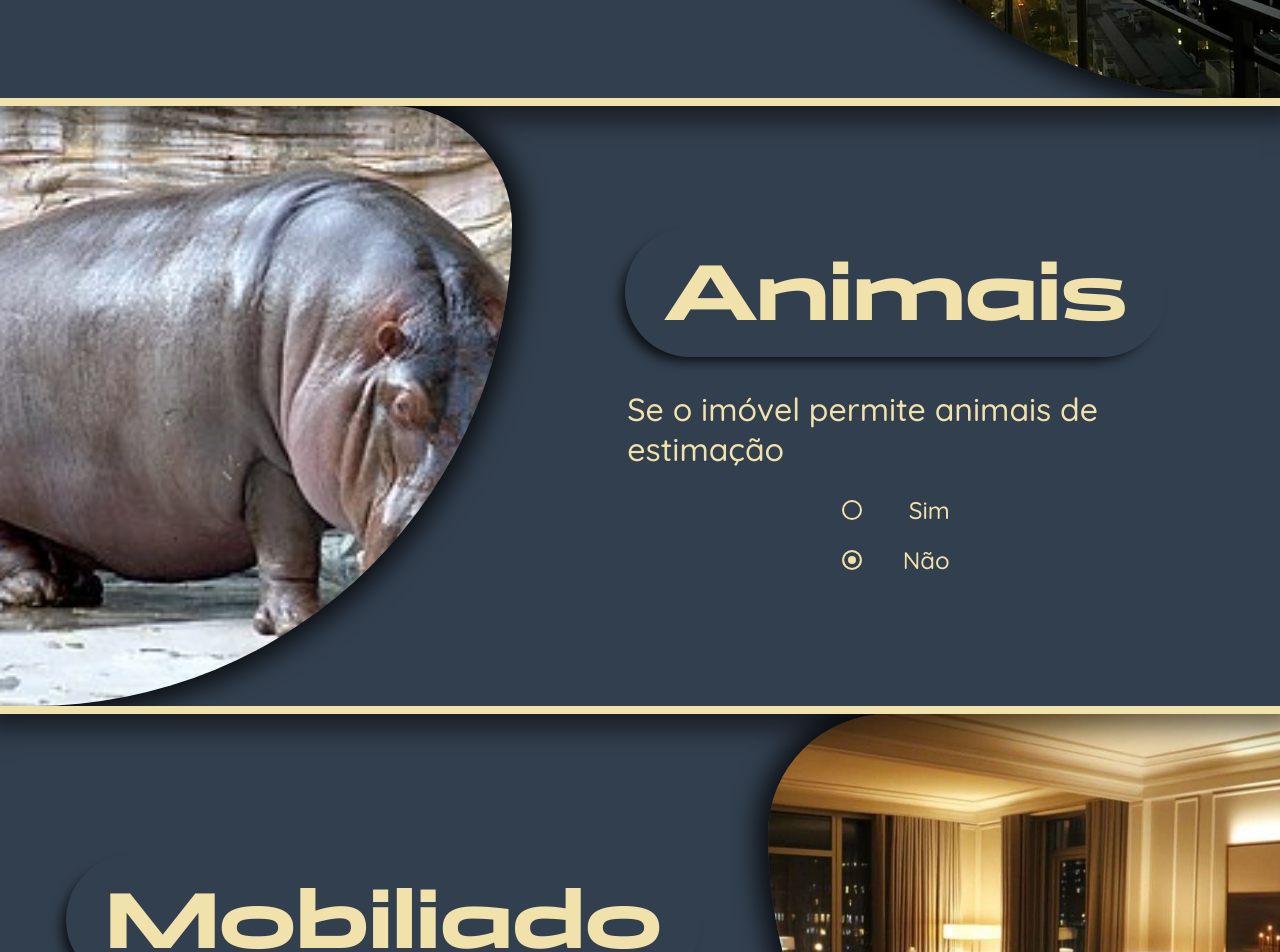
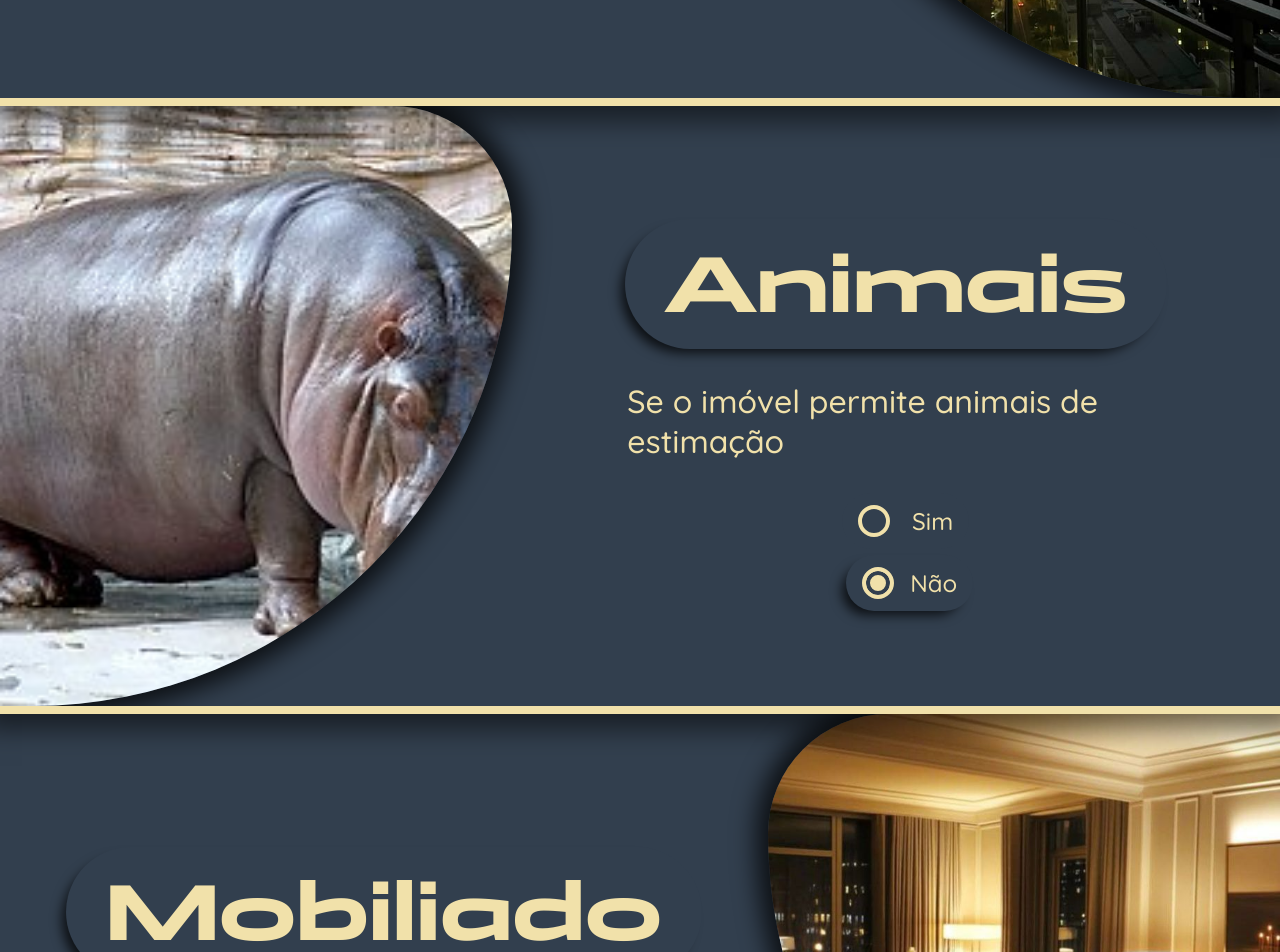
Before and after one commit to Dokiemon/Avaliador-Imobiliario, a Flask app: page / in a window 1280 px wide. Shown: the part 3422-4374 px from the top of the page. Run offline with Flask 3, Linux system fonts and the light colour scheme.

Commit message:
quase terminando

```diff
--- a/static/script.js
+++ b/static/script.js
@@ -22,7 +22,7 @@ async function send(){
         console.log('Success:', data);
         let predictedRent = data.predicted_rent;
         let formattedRent = new Intl.NumberFormat('pt-BR', { minimumFractionDigits: 2, maximumFractionDigits: 2 }).format(predictedRent);
-        document.querySelector(".result").innerHTML = `Predicted Rent: ${formattedRent}`;
+        document.querySelector(".result").innerHTML = `${formattedRent}`;
     })
     .catch((error) => {
         console.error('Error:', error);
--- a/static/style.css
+++ b/static/style.css
@@ -157,17 +193,28 @@ header {
 .radio-group {
     display: grid;
     width: 20%;
+    grid-gap: 2vh;
     grid-template-columns: 1fr;
     grid-template-rows: 6.25vh 6.25vh;
 }
 
 .radio-group .answer {
+    background-color: var(--mid-blue);
     display: flex;
     align-items: center;
     gap: 2vh;
     margin-bottom: 4vh;
     justify-content: space-between;
     align-items: center;
+    padding: 1vh 2vh;
+    border-radius: 5vh;
+    transition: all 0.5s ease;
+    height: 5vh;
+}
+
+.answer:has(input[type="radio"]:checked) {
+    box-shadow: -1vh 1vh 1.5vh -0.5vh rgba(0,0,0,0.75);
+    transform: translate(0.5vh, -0.5vh);
 }
 
 .answer input[type="radio"] {
@@ -176,9 +223,9 @@ header {
     -moz-appearance: none;
     margin: 0;
     padding: 0;
-    width: 2.5vh;
-    height: 2.5vh;
-    border: 0.3vh solid var(--light-tan);
+    width: 4vh;
+    height: 4vh;
+    border: 0.6vh solid var(--light-tan);
     border-radius: 50%;
     outline: none;
     cursor: pointer;
--- a/templates/index.html
+++ b/templates/index.html
@@ -4,18 +4,21 @@
     <meta charset="UTF-8">
     <meta name="viewport" content="width=device-width, initial-scale=1.0">
     <title>Document</title>
+    <link rel="stylesheet" href="/static/style.css">
     <link rel="stylesheet" href="{{url_for('static', filename='style.css')}}">
     <link rel="stylesheet" href="{{url_for('static', filename='fonts/Panchang/css/panchang.css')}}">
     <script type="text/javascript" src="{{url_for('static', filename='script.js')}}" defer></script>
+    <script type="text/javascript" src="/static/script.js" defer></script>
+</head>
 </head>
 <body>
     <header>
-        <div id="header_space">
-            <div class="header_image">
+        <div class="image_space">
+            <div class="background_image">
                 <img src="{{url_for('static', filename='images/header_background.png')}}" alt="">
             </div>
             <div class="gradient"></div>
-            <div class="header_text">
+            <div class="text">
                 <h1>Avaliador Imobiliário</h1>
                 <p>Rede neural treinada para estimar valor imobiliário. Insira os dados do imóvel e calcule seu aluguel estimado.</p>
             </div>
@@ -77,11 +80,11 @@
                 <h2>Animais</h2>
                 <p>Se o imóvel permite animais de estimação</p>
                 <div class="radio-group">
-                    <div class="answer">
+                    <div class="answer yes">
                         <input type="radio" id="animal-sim" name="animal" value="1">
                         <label for="animal-sim">Sim</label>
                     </div>
-                    <div class="answer">
+                    <div class="answer no">
                         <input type="radio" id="animal-nao" name="animal" value="0" checked>
                         <label for="animal-nao">Não</label>
                     </div>
@@ -96,11 +99,11 @@
                 <h2>Mobiliado</h2>
                 <p>Se o imóvel é mobiliado</p>
                 <div class="radio-group">
-                    <div class="answer">
+                    <div class="answer yes">
                         <input type="radio" id="furniture-sim" name="furniture" value="1">
                         <label for="furniture-sim">Sim</label>
                     </div>
-                    <div class="answer">
+                    <div class="answer no">
                         <input type="radio" id="furniture-nao" name="furniture" value="0" checked>
                         <label for="furniture-nao">Não</label>
                     </div>
@@ -110,10 +113,19 @@
                 <img src="{{url_for('static', filename='images/furniture.jpg')}}" alt="">
             </div>
         </div>
-    <div id="result_space">
-        <button onclick="send()">Enviar</button>
-        <h3>Resultado</h3>
-        <div class="result"></div>
-    </div>
+    <footer>
+        <div class="image_space">
+            <div class="background_image">
+                <img src="{{url_for('static', filename='images/header_background.png')}}" alt="">
+            </div>
+            <div class="gradient"></div>
+            <div class="text">
+                <h1>Resultado</h1>
+                <p>Resultado do aluguel estimado:</p>
+                <div class="result"></div>
+                <button onclick="send()">Calcular</button>
+            </div>
+        </div>
+    </footer>
 </body>
 </html>
```
Also changed, not shown: other parts of static/style.css (+44 -10 lines).
